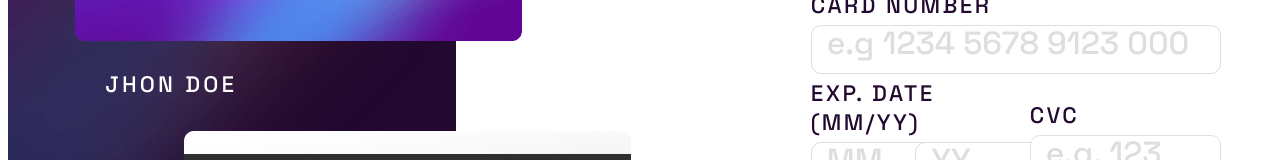
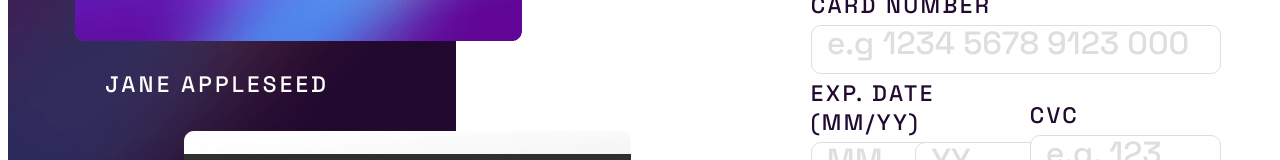
Before and after one commit to edilan-ribeiro/fm-interactive-card, a Next.js app: page / in a window 1280 px wide. Shown: the part 322-482 px from the top of the page. Built offline with nearby package versions, Linux system fonts and the light colour scheme.

Commit message:
Component update
- added watch in the form context to get data from the form
- added card data formats

```diff
--- a/src/components/Card/Card.tsx
+++ b/src/components/Card/Card.tsx
@@ -1,23 +1,47 @@
 import Image from 'next/image'
 import styled from 'styled-components'
 import cardLogo from '../../../public/images/card-logo.svg'
+import { useFormContext } from 'react-hook-form'
 
 export const Card = () => {
+	const { watch } = useFormContext()
+
+	const cardData = {
+		name: watch('name') || 'Jane Appleseed',
+		number: watch('cardn') || '0000000000000000',
+		month: watch('month', '') || '00',
+		year: watch('year', '') || '00',
+		cvc: watch('cvc', '') || '000'
+	}
+
+	const formatName = (name: string) => {
+		return name.toUpperCase()
+	}
+
+	const formatNumber = (numberData: string) => {
+		let numbers = numberData
+		for (let i = 4; i <= numbers.length; i += 5) {
+			numbers = numbers.slice(0, i) + ' ' + numbers.slice(i)
+		}
+
+		return numbers
+	}
+
 	return (
 		<CardContainer>
 			<CardFront>
 				<Image src={cardLogo} width={84} height={47} alt="card logo" />
 				<CardFrontData>
-					<p>0000 0000 0000 0000</p>
+					<p>{formatNumber(cardData.number)}</p>
 					<div>
-						<p>JHON DOE</p>
-						<p>00/00</p>
+						<p>{formatName(cardData.name)}</p>
+						<p>   {`${cardData.month}/${cardData.year}`}</p>
 					</div>
 				</CardFrontData>
 			</CardFront>
 
 			<CardBack>
-				<p>000</p>
+				<p>{cardData.cvc}</p>
 			</CardBack>
 		</CardContainer>
 	)
@@ -56,7 +80,7 @@ const CardFrontData = styled.div`
 	div {
 		display: flex;
 		justify-content: space-between;
-		margin-top: 20px;
+		margin-top: 30px;
 
 		font-size: 1.4rem;
 		letter-spacing: 0.2rem;
```
